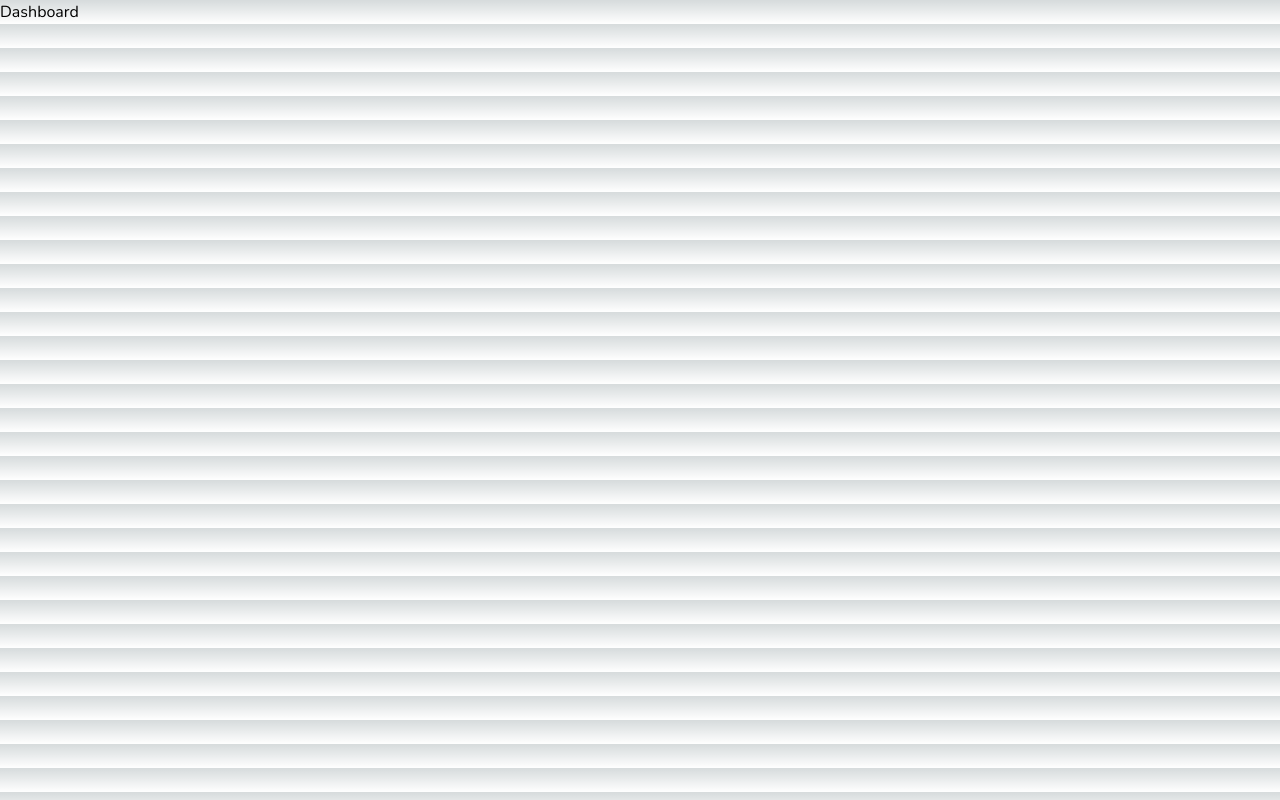
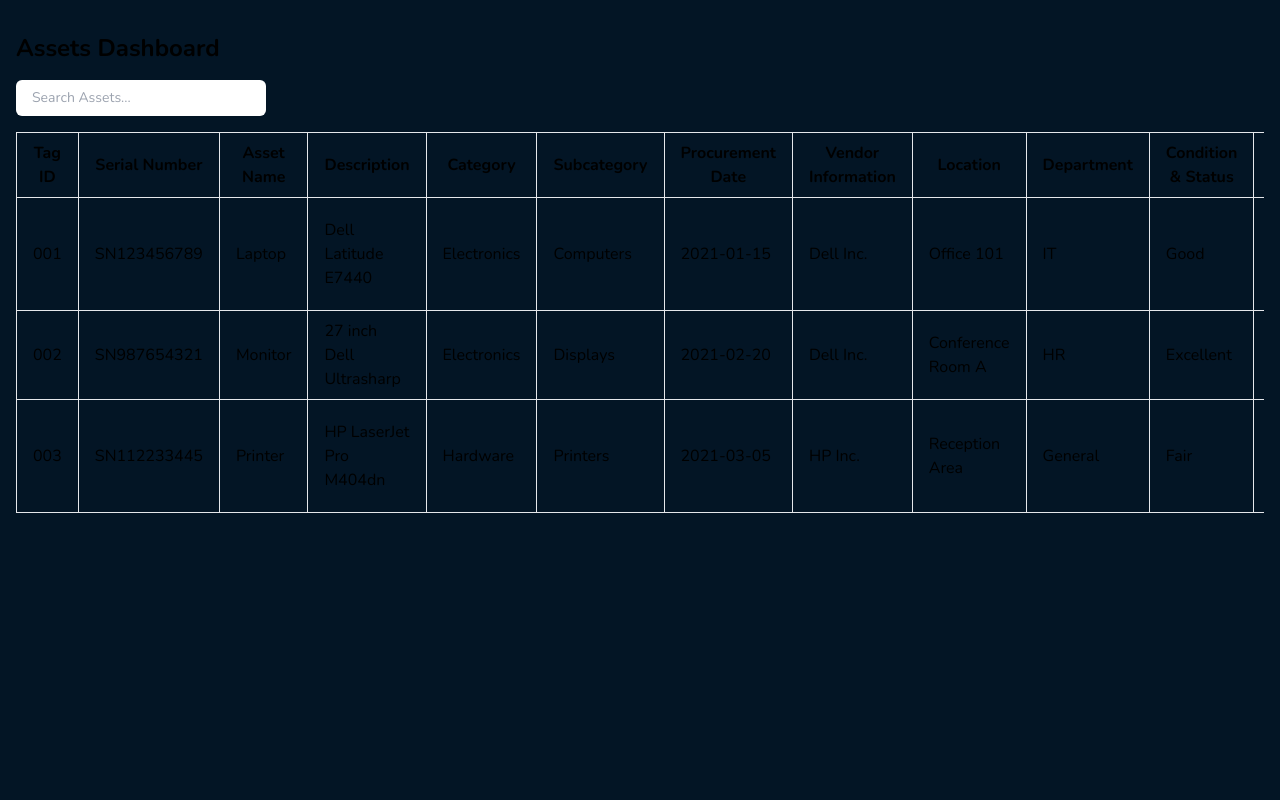
Before and after one commit to Sonnysam/ghs-auth-system, a Next.js app in the folder frontend/: page /dashboard in a window 1280 px wide. Built offline with nearby package versions, Linux system fonts and the light colour scheme.

Commit message:
Leslie Done with Dashboard

```diff
--- a/frontend/app/dashboard/page.tsx
+++ b/frontend/app/dashboard/page.tsx
@@ -1,9 +1,135 @@
-import React from 'react'
+"use client";
+import React, { useState } from "react";
+
+// Updated Asset interface
+interface Asset {
+  tagId: string;
+  serialNumber: string;
+  assetName: string;
+  description: string;
+  category: string;
+  subcategory: string;
+  procurementDate: string;
+  vendorInformation: string;
+  location: string;
+  department: string;
+  conditionAndStatus: string;
+  maintenanceRecords: string;
+  warrantyInformation: string;
+  lifecycleTracking: string;
+}
+
+const assetsData: Asset[] = [
+  {
+    tagId: "001",
+    serialNumber: "SN123456789",
+    assetName: "Laptop",
+    description: "Dell Latitude E7440",
+    category: "Electronics",
+    subcategory: "Computers",
+    procurementDate: "2021-01-15",
+    vendorInformation: "Dell Inc.",
+    location: "Office 101",
+    department: "IT",
+    conditionAndStatus: "Good",
+    maintenanceRecords: "Last serviced on 2023-04-01",
+    warrantyInformation: "Valid until 2025-01-15",
+    lifecycleTracking: "Purchased -> Used -> Disposed",
+  },
+  {
+    tagId: "002",
+    serialNumber: "SN987654321",
+    assetName: "Monitor",
+    description: "27 inch Dell Ultrasharp",
+    category: "Electronics",
+    subcategory: "Displays",
+    procurementDate: "2021-02-20",
+    vendorInformation: "Dell Inc.",
+    location: "Conference Room A",
+    department: "HR",
+    conditionAndStatus: "Excellent",
+    maintenanceRecords: "No service records",
+    warrantyInformation: "Expired on 2023-03-20",
+    lifecycleTracking: "Purchased -> Sold -> Purchased",
+  },
+  {
+    tagId: "003",
+    serialNumber: "SN112233445",
+    assetName: "Printer",
+    description: "HP LaserJet Pro M404dn",
+    category: "Hardware",
+    subcategory: "Printers",
+    procurementDate: "2021-03-05",
+    vendorInformation: "HP Inc.",
+    location: "Reception Area",
+    department: "General",
+    conditionAndStatus: "Fair",
+    maintenanceRecords: "Serviced regularly",
+    warrantyInformation: "Expired on 2022-03-05",
+    lifecycleTracking: "Purchased -> Serviced -> Retired",
+  },
+];
 
 const Dashboard = () => {
+  const [searchQuery, setSearchQuery] = useState("");
+  const filteredAssets = assetsData.filter((asset) =>
+    asset.assetName.toLowerCase().includes(searchQuery.toLowerCase())
+  );
+
   return (
-    <div>Dashboard</div>
-  )
-}
+    <div className="mx-auto bg-[#031525] min-h-screen px-4 py-8">
+      <h2 className="text-2xl font-bold mb-4">Assets Dashboard</h2>
+      <input
+        type="text"
+        placeholder="Search Assets..."
+        className="px-4 py-2 w-[20%] mb-4 rounded-md shadow-sm focus:outline-none text-black focus:ring-indigo-500 focus:border-indigo-500 sm:text-sm border-gray-300"
+        value={searchQuery}
+        onChange={(e) => setSearchQuery(e.target.value)}
+      />
+      <div className="overflow-x-scroll">
+        <table className="w-full border-collapse">
+          <thead>
+            <tr>
+              <th className="border px-4 py-2">Tag ID</th>
+              <th className="border px-4 py-2">Serial Number</th>
+              <th className="border px-4 py-2">Asset Name</th>
+              <th className="border px-4 py-2">Description</th>
+              <th className="border px-4 py-2">Category</th>
+              <th className="border px-4 py-2">Subcategory</th>
+              <th className="border px-4 py-2">Procurement Date</th>
+              <th className="border px-4 py-2">Vendor Information</th>
+              <th className="border px-4 py-2">Location</th>
+              <th className="border px-4 py-2">Department</th>
+              <th className="border px-4 py-2">Condition &amp; Status</th>
+              <th className="border px-4 py-2">Maintenance Records</th>
+              <th className="border px-4 py-2">Warranty Info.</th>
+              <th className="border px-4 py-2">Lifecycle Tracking</th>
+            </tr>
+          </thead>
+          <tbody>
+            {filteredAssets.map((asset) => (
+              <tr key={asset.tagId}>
+                <td className="border px-4 py-2">{asset.tagId}</td>
+                <td className="border px-4 py-2">{asset.serialNumber}</td>
+                <td className="border px-4 py-2">{asset.assetName}</td>
+                <td className="border px-4 py-2">{asset.description}</td>
+                <td className="border px-4 py-2">{asset.category}</td>
+                <td className="border px-4 py-2">{asset.subcategory}</td>
+                <td className="border px-4 py-2">{asset.procurementDate}</td>
+                <td className="border px-4 py-2">{asset.vendorInformation}</td>
+                <td className="border px-4 py-2">{asset.location}</td>
+                <td className="border px-4 py-2">{asset.department}</td>
+                <td className="border px-4 py-2">{asset.conditionAndStatus}</td>
+                <td className="border px-4 py-2">{asset.maintenanceRecords}</td>
+                <td className="border px-4 py-2">{asset.warrantyInformation}</td>
+                <td className="border px-4 py-2">{asset.lifecycleTracking}</td>
+              </tr>
+            ))}
+          </tbody>
+        </table>
+      </div>
+    </div>
+  );
+};
 
-export default Dashboard
+export default Dashboard;
--- a/frontend/components/welcome.tsx
+++ b/frontend/components/welcome.tsx
@@ -39,7 +39,7 @@ const Welcome = () => {
             </div>
             <p className="text-center mt-4 text-lg px-5 sm:px-0">
                 <a
-                    href="/learn"
+                    href="/dashboard"
                     className="bg-white text-black py-3 px-4 rounded-md hover:text-black"
                 >
                     Learn More
```
